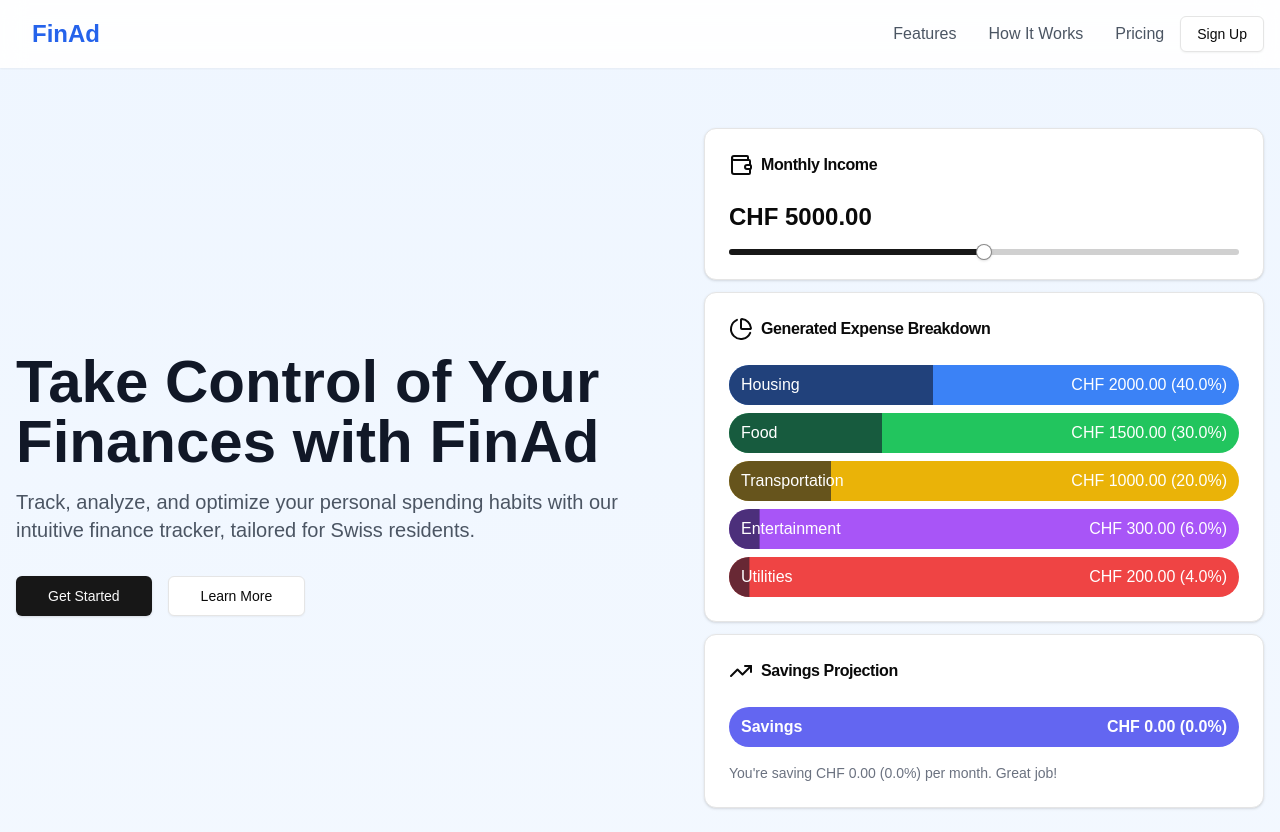
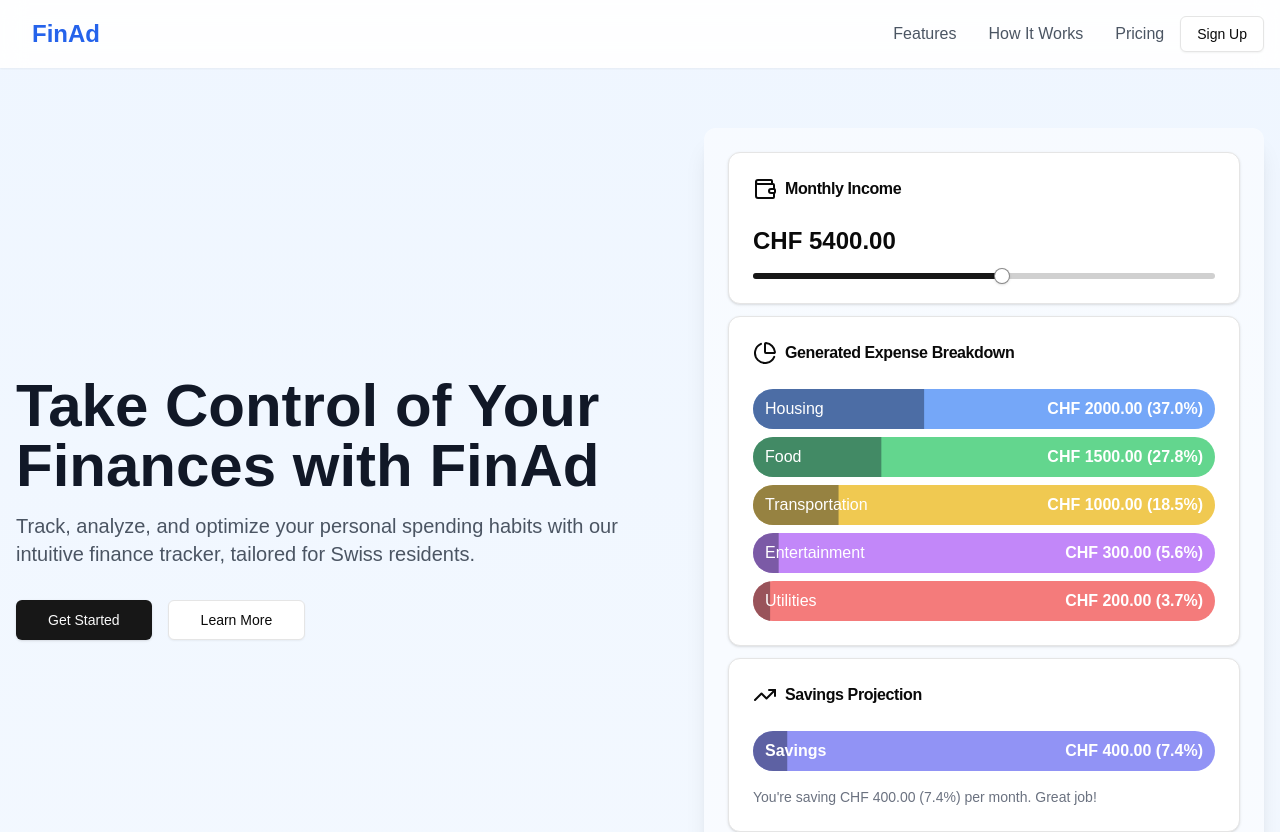
Before and after one commit to noelfischer/finad, a Next.js app: page / in a window 1280 px wide. Shown: the top 832 px of the page. Built offline with nearby package versions, Linux system fonts and the light colour scheme.

Commit message:
Update InteractiveDemo styles

```diff
--- a/components/InteractiveDemo.tsx
+++ b/components/InteractiveDemo.tsx
@@ -7,15 +7,15 @@
 import { PieChart, Wallet, TrendingUp } from 'lucide-react'
 
 const initialCategories = [
-    { name: 'Housing', color: 'bg-blue-500', amount: 2000, percentage: 40 },
-    { name: 'Food', color: 'bg-green-500', amount: 1500, percentage: 30 },
-    { name: 'Transportation', color: 'bg-yellow-500', amount: 1000, percentage: 20 },
-    { name: 'Entertainment', color: 'bg-purple-500', amount: 300, percentage: 6 },
-    { name: 'Utilities', color: 'bg-red-500', amount: 200, percentage: 4 },
+    { name: 'Housing', color: 'bg-blue-500/70', amount: 2000, percentage: 40 },
+    { name: 'Food', color: 'bg-green-500/70', amount: 1500, percentage: 30 },
+    { name: 'Transportation', color: 'bg-yellow-500/70', amount: 1000, percentage: 20 },
+    { name: 'Entertainment', color: 'bg-purple-500/70', amount: 300, percentage: 6 },
+    { name: 'Utilities', color: 'bg-red-500/70', amount: 200, percentage: 4 },
 ]
 
 export default function InteractiveDashboardDemo() {
-    const [income, setIncome] = useState(5000)
+    const [income, setIncome] = useState(5400)
     const [categories, setCategories] = useState(initialCategories)
     const [savings, setSavings] = useState(0)
 
@@ -39,7 +39,7 @@
     const savingsPercentage = ((income - totalExpenses) / income) * 100
 
     return (
-        <div className="rounded-lg max-w-3xl mx-auto">
+        <div className="bg-white/50 p-6 shadow-xl rounded-xl max-w-3xl mx-auto">
             <div className="space-y-3">
                 <Card>
                     <CardHeader>
@@ -75,7 +75,7 @@
                                         <Progress value={category.percentage} className={`h-10 ${category.color}`} />
                                         <div className="absolute inset-0 flex justify-between items-center px-3 text-white">
                                             <span>{category.name}</span>
-                                            <span>CHF {category.amount.toFixed(2)} {isFinite(category.percentage) && <>({category.percentage.toFixed(1)}%)</>}</span>
+                                            <span className='font-bold'>CHF {category.amount.toFixed(2)} {isFinite(category.percentage) && <>({category.percentage.toFixed(1)}%)</>}</span>
                                         </div>
                                     </div>
                                 </div>
@@ -93,7 +93,7 @@
                     <CardContent>
                         <div className="space-y-4">
                             <div className="relative h-10">
-                                <Progress value={Math.max(0, savingsPercentage)} className="h-10 bg-indigo-500" />
+                                <Progress value={Math.max(0, savingsPercentage)} className="h-10 bg-indigo-500/70" />
                                 <div className="absolute inset-0 flex justify-between items-center px-3 text-white">
                                     <span className="font-bold">Savings</span>
                                     <span className="font-bold">
--- a/components/ui/progress.tsx
+++ b/components/ui/progress.tsx
@@ -18,7 +18,7 @@
     {...props}
   >
     <ProgressPrimitive.Indicator
-      className="h-full w-full flex-1 bg-slate-900/60 transition-all"
+      className="h-full w-full flex-1 bg-slate-900/40 transition-all"
       style={{ transform: `translateX(-${100 - (value || 0)}%)` }}
     />
   </ProgressPrimitive.Root>
```
